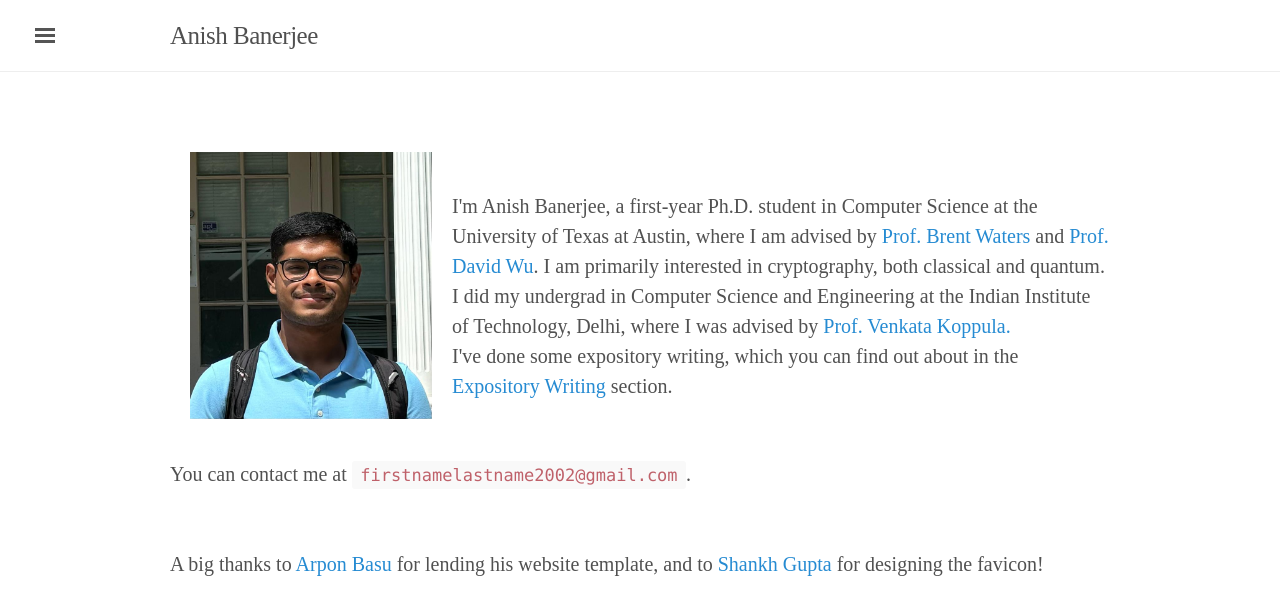
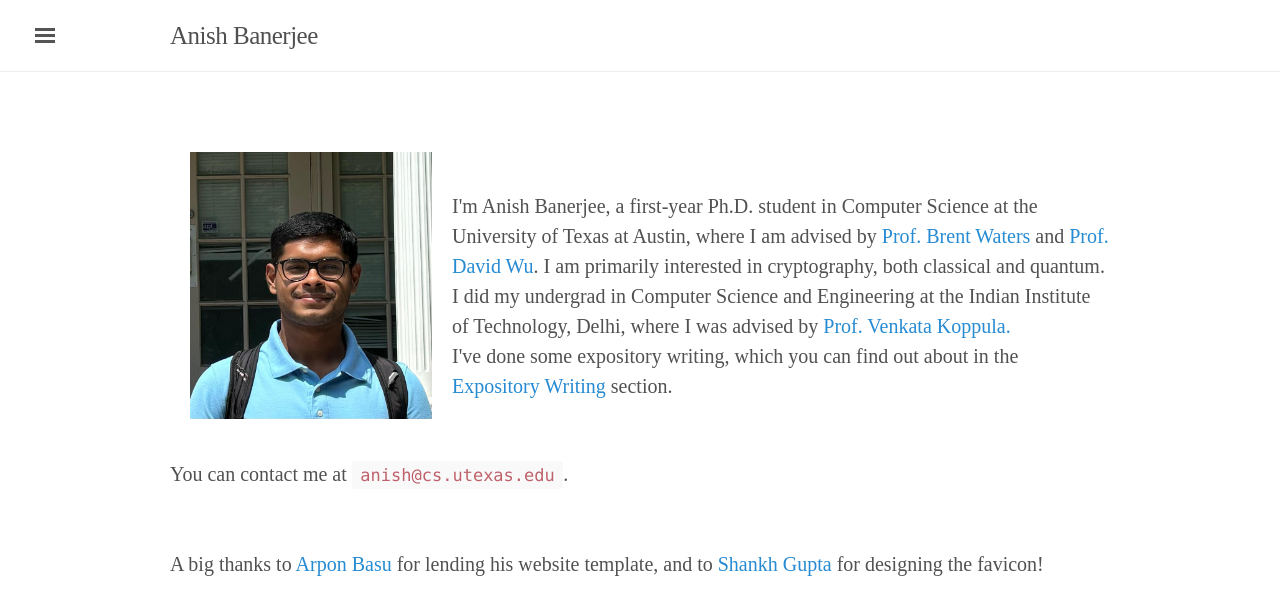
Before and after one commit to AB271202/AB271202.github.io, a Jekyll site: the page built from index.md, in a window 1280 px wide. Shown: the top 615 px of the page. Built offline with Jekyll 4.4.1, drawn with Linux system fonts in a browser that asks for light colours; some web fonts are replaced.

Commit message:
email change

```diff
--- a/index.md
+++ b/index.md
@@ -45,7 +45,7 @@ title: Home
         </div>
     </div>
 </div>
-You can contact me at <code>firstnamelastname2002@gmail.com</code>.
+You can contact me at <code>anish@cs.utexas.edu</code>.
 <br><br><br>
 A big thanks to <a href="https://arponbasu.github.io/">Arpon Basu</a> for lending his website template, and to <a href = "https://shankhgupta.github.io/">Shankh Gupta</a> for designing the favicon!
 <br><br>
```
